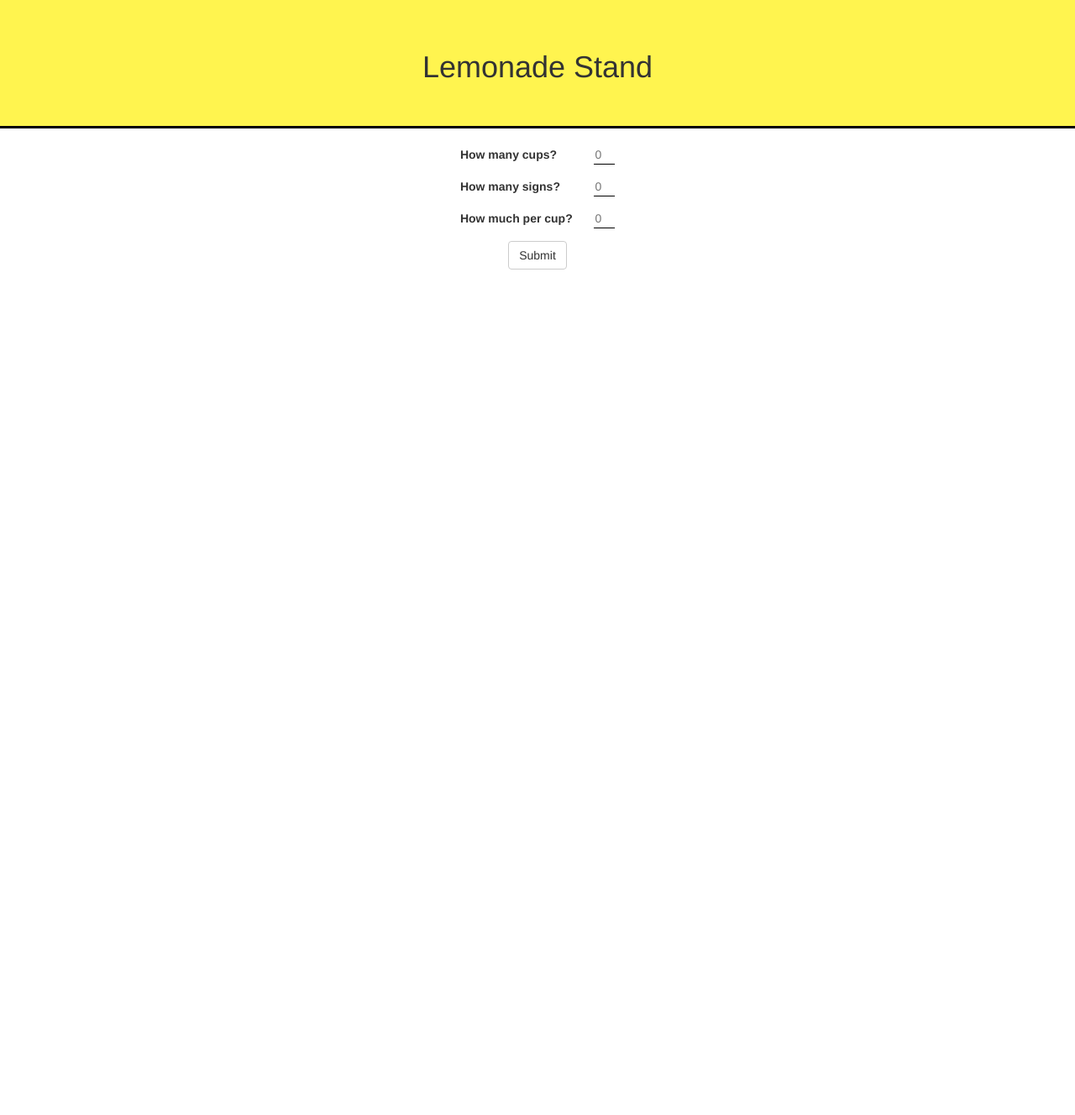
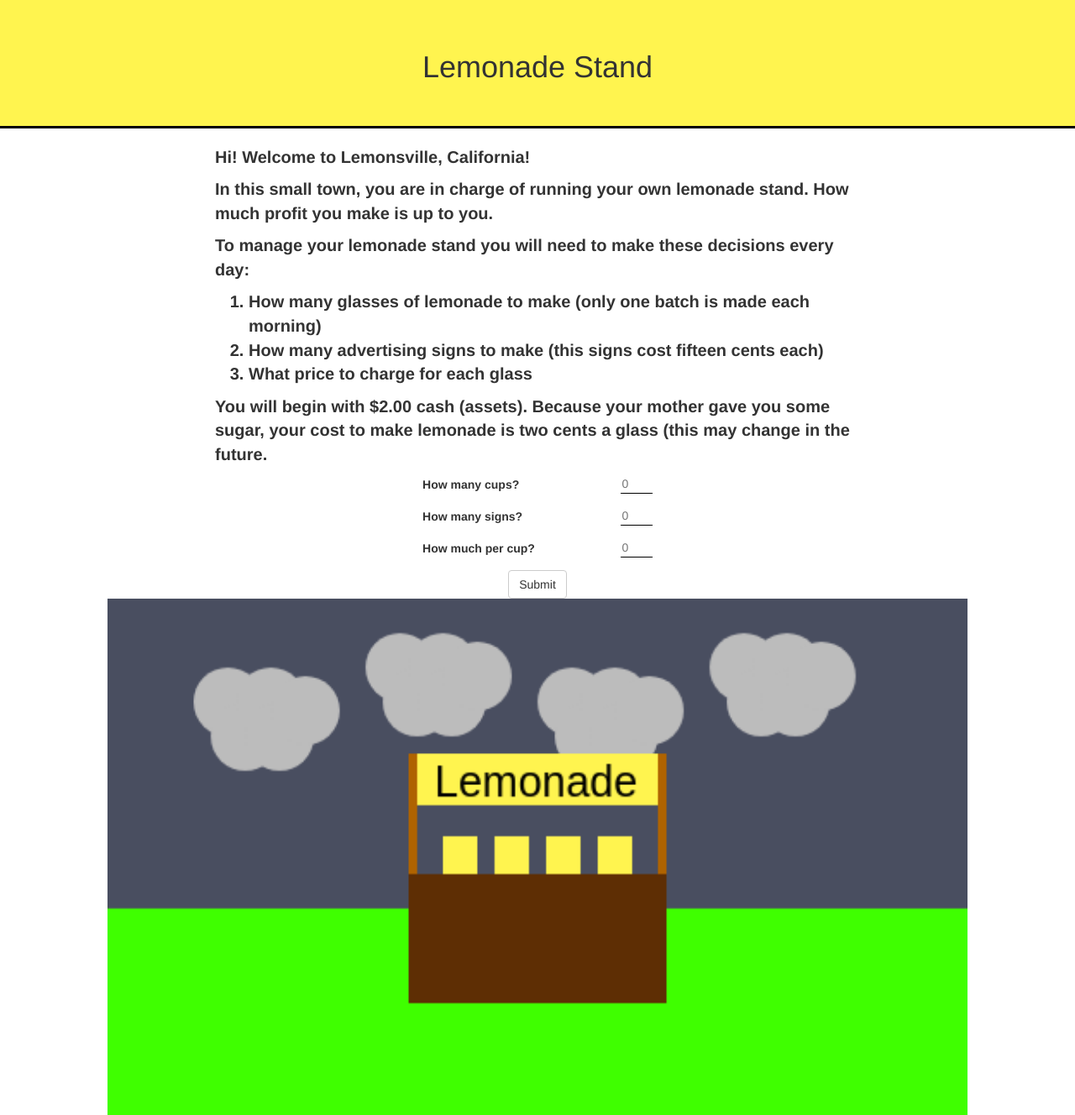
Before and after one commit to jrjohnson1231/lemonade-stand, a Flask app: page / in a window 1280 px wide. Shown: the whole page at 84% size. Before the commit the page ends 321 px from the top, so only its background shows below. Run offline with Flask 2, Linux system fonts and the light colour scheme; some libraries are stand-ins or nearby versions.

Commit message:
added a lot

```diff
--- a/app.py
+++ b/app.py
@@ -1,4 +1,5 @@
 from flask import Flask, render_template, jsonify, request
+import json
 
 app = Flask(__name__)
 
@@ -9,7 +10,8 @@ def index():
 @app.route('/submitted', methods=['POST'])
 def submitted():
 	data = request.get_data().decode(encoding='UTF-8')
-	print data
+	data = json.loads(data)
+        print data['price']
 	return jsonify(data=data)
 
 if __name__ == '__main__':
--- a/static/script.js
+++ b/static/script.js
@@ -1,6 +1,180 @@
 $( document ).ready(function() {
+
+  //valid:
+  // glass 0-1000
+  // signs 0-50
+  // price 0-100
+  //
+  const state = {
+    INTRO: 0,
+    PICTURE: 1,
+    FORM: 2,
+    ENDING: 3
+  }
+
   $('#form').submit(function(event) {
-    alert( "Form submitted" );
     event.preventDefault();
+    var raw_data = $(this).serializeArray();
+    var data = { };
+
+    $.map(raw_data, function(n) {
+      data[n['name']] = parseInt(n['value']);
+    });
+
+    if (!data.cups || !data.signs || !data.price) {
+      changeError('Invalid input!');
+      return;
+    } else if (data.cups < 0) {
+      changeError("Can't make negative cups of lemonade!");
+      return;
+    } else if (data.cups > 1000) {
+      changeError("You can't make that many cups in one morning!");
+      return;
+    } else if (data.signs < 0) {
+      changeError("You can't make negative signs!");
+      return;
+    } else if (data.signs > 50) {
+      changeError("The sign store doesn't have enough materials for that many signs!");
+      return;
+    } else if (data.price < 0) {
+      changeError("You can't charge negative cents per cup!");
+      return;
+    } else if ( data.price > 100) {
+      changeError("You can't charge that much, nobody will buy it");
+      return;
+    } else {
+      changeError('');
+    }
+
+    console.log('data', data);
+    $.post( "/submitted", JSON.stringify(data), function(res){
+      var data = JSON.parse(res.data);
+      console.log('res', data);
+    });
   });
+
+  function drawSunny() {
+    console.log('sunny');
+    var canvas = document.getElementById("myCanvas");
+    var ctx = canvas.getContext("2d");
+    ctx.fillStyle = "#0349ba";
+    ctx.fillRect(0,0,500,300);
+    ctx.fillStyle= "#3fff00";
+    ctx.fillRect(0,180,500,150);
+    ctx.fillStyle="#5e2e04";
+    ctx.fillRect(175,160,150,75);
+    ctx.fillStyle="#fff44f";
+    ctx.fillRect(195,138,20,22);
+    ctx.fillRect(225,138,20,22);
+    ctx.fillRect(255,138,20,22);
+    ctx.fillRect(285,138,20,22);
+    ctx.beginPath();
+    ctx.arc(50, 50, 40, 0, 2 * Math.PI, false);
+    ctx.fillStyle = "yellow";
+    ctx.fill();
+
+    drawSign(ctx);
+
+    setTimeout(function() { drawHot()}, 2000)
+  }
+
+  function drawHot() {
+    console.log('hot');
+    var canvas = document.getElementById("myCanvas");
+    var ctx = canvas.getContext("2d");
+    ctx.fillStyle = "#0349ba";
+    ctx.fillRect(0,0,500,300);
+    ctx.fillStyle= "#3fff00";
+    ctx.fillRect(0,180,500,150);
+    ctx.fillStyle="#5e2e04";
+    ctx.fillRect(175,160,150,75);
+    ctx.fillStyle="#fff44f";
+    ctx.fillRect(195,138,20,22);
+    ctx.fillRect(225,138,20,22);
+    ctx.fillRect(255,138,20,22);
+    ctx.fillRect(285,138,20,22);
+    ctx.beginPath();
+    ctx.arc(50, 50, 40, 0, 2 * Math.PI, false);
+    ctx.fillStyle = "#ff7700";
+    ctx.fill();
+
+    drawSign(ctx);
+
+    setTimeout(function() { drawCloudy()}, 2000)
+  }
+
+  function drawCloudy() {
+    console.log('cloudy');
+    var canvas = document.getElementById("myCanvas");
+    var ctx = canvas.getContext("2d");
+    ctx.fillStyle = "#494e60";
+    ctx.fillRect(0,0,500,300);
+    ctx.fillStyle= "#3fff00";
+    ctx.fillRect(0,180,500,150);
+    ctx.fillStyle="#5e2e04";
+    ctx.fillRect(175,160,150,75);
+    ctx.fillStyle="#fff44f";
+    ctx.fillRect(195,138,20,22);
+    ctx.fillRect(225,138,20,22);
+    ctx.fillRect(255,138,20,22);
+    ctx.fillRect(285,138,20,22);
+
+    drawCloud(ctx, 70, 60);
+    drawCloud(ctx, 170, 40);
+    drawCloud(ctx, 270, 60);
+    drawCloud(ctx, 370, 40);
+
+    drawSign(ctx);
+
+    setTimeout(function() { drawSunny()}, 2000)
+  }
+
+  function drawCloud(ctx, centerX, centerY) {
+    var radius = 20;
+
+    ctx.beginPath();
+    ctx.arc(centerX, centerY, radius, 0, 2 * Math.PI, false);
+    ctx.fillStyle = '#bcbcbc';
+    ctx.fill();
+
+    ctx.beginPath();
+    ctx.arc(centerX+10, centerY+20, radius, 0, 2 * Math.PI, false);
+    ctx.fillStyle = '#bcbcbc';
+    ctx.fill();
+
+    ctx.beginPath();
+    ctx.arc(centerX+25, centerY+0, radius, 0, 2 * Math.PI, false);
+    ctx.fillStyle = '#bcbcbc';
+    ctx.fill();
+
+    ctx.beginPath();
+    ctx.arc(centerX+30, centerY+20, radius, 0, 2 * Math.PI, false);
+    ctx.fillStyle = '#bcbcbc';
+    ctx.fill();
+
+    ctx.beginPath();
+    ctx.arc(centerX+45, centerY+5, radius, 0, 2 * Math.PI, false);
+    ctx.fillStyle = '#bcbcbc';
+    ctx.fill();
+  }
+
+  function drawSign(ctx) {
+    ctx.fillStyle = "#af6300";
+    ctx.fillRect(175,90,5,70);
+    ctx.fillRect(320,90,5,70);
+    ctx.fillStyle="#fff44f";
+    ctx.fillRect(180,90,140,30);
+    ctx.font = "25px Arial";
+    ctx.fillStyle="black";
+    ctx.fillText("Lemonade",190, 115);
+  }
+
+  function changeError(msg) {
+    console.log('changing error');
+    $('#error').text(msg);
+  }
+
+  drawCloudy();
+
+
 });
--- a/static/styles.css
+++ b/static/styles.css
@@ -8,7 +8,7 @@
 
 .centered {
   margin: auto;
-  width: 40%;
+  width: 60%;
 }
 
 .flex-row {
@@ -44,3 +44,22 @@
 textarea:focus, input:focus{
   outline: none;
 }
+
+canvas {
+  padding: 0;
+  margin: auto;
+  display: block !important;
+  width: 80%;
+}
+
+.intro-text {
+  font-size: 20px;
+  font-weight: bold;
+}
+
+.error {
+  text-align: center;
+  color: red;
+  font-size: 18px;
+  font-weight: bold;
+}
--- a/templates/index.html
+++ b/templates/index.html
@@ -15,6 +15,19 @@
       <h1>Lemonade Stand</h1>
     </div>
     <div class="centered">
+      <div class="intro-text">
+        <p>Hi! Welcome to Lemonsville, California!</p>
+        <p>In this small town, you are in charge of running your own lemonade stand. How much profit you make is up to you.
+        <p>To manage your lemonade stand you will need to make these decisions every day:
+        <p>
+        <ol>
+          <li>How many glasses of lemonade to make (only one batch is made each morning)</li>
+          <li>How many advertising signs to make (this signs cost fifteen cents each)</li>
+          <li>What price to charge for each glass</li>
+        </ol>
+        <p>You will begin with $2.00 cash (assets). Because your mother gave you some sugar, your cost to make lemonade is two cents a glass (this may change in the future.</p>
+      </div>
+      <div class="error"><p id="error"></p></div>
       <form id="form">
         <div class="flex-row form-group">
           <label class="flex-item" for="cups">How many cups?</label>
@@ -33,5 +46,7 @@
         </div>
       </form>
     </div>
+      <canvas id="myCanvas" width="500" height="300">
+      </canvas>
   </body>
 </html>
```
